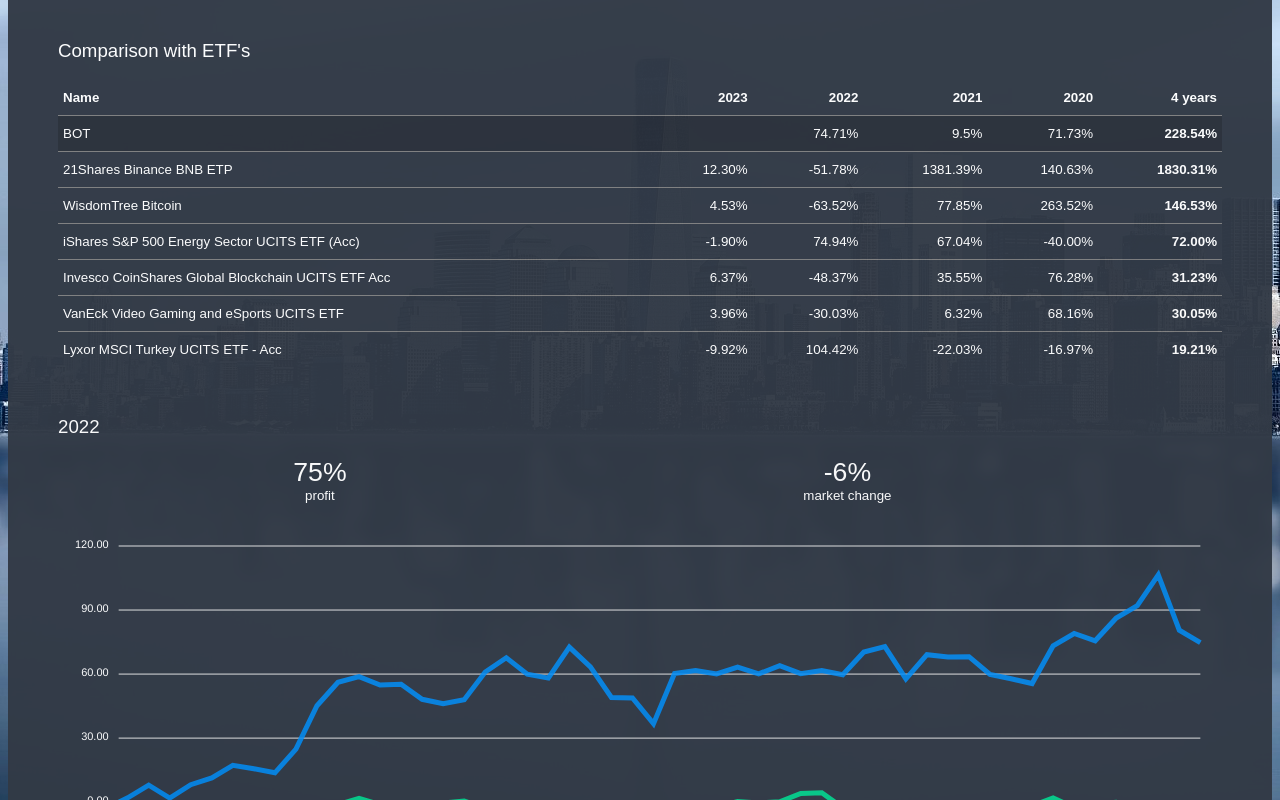
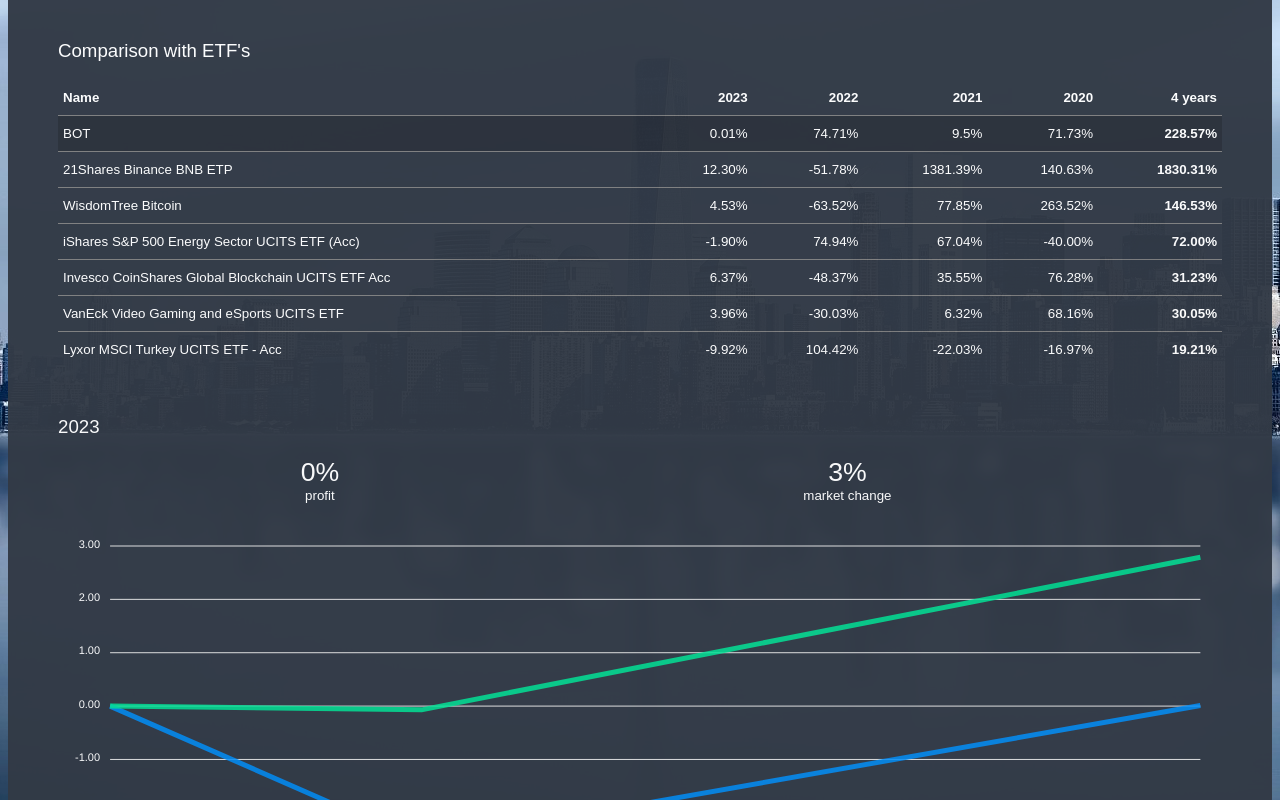
Before and after one commit to popiol/popiol.github.io, a plain HTML site: page index.html in a window 1280 px wide. Shown: the part 152-952 px from the top of the page. Drawn offline with nearby package versions, Linux system fonts and the light colour scheme; a web font is replaced by a local one.

Commit message:
2023 plot

```diff
--- a/index.html
+++ b/index.html
@@ -16,6 +16,13 @@
 		<div id="container">
 			<h3>Comparison with ETF's</h3>
 			<div id="etfs"></div>
+			<h3>2023</h3>
+			<p class="profit">
+			<span class="half"><span id="profit2023" class="val"></span><span class="val">%</span> <br />profit</span>
+			<span class="half"><span id="market2023" class="val"></span><span class="val">%</span> <br />market change</span>
+			</p>
+			<div id="stocks_line_vs_market_2023" class="stocks_line_vs_market"></div>
+
 			<h3>2022</h3>
 			<p class="profit">
 			<span class="half"><span id="profit2022" class="val"></span><span class="val">%</span> <br />profit</span>
```
